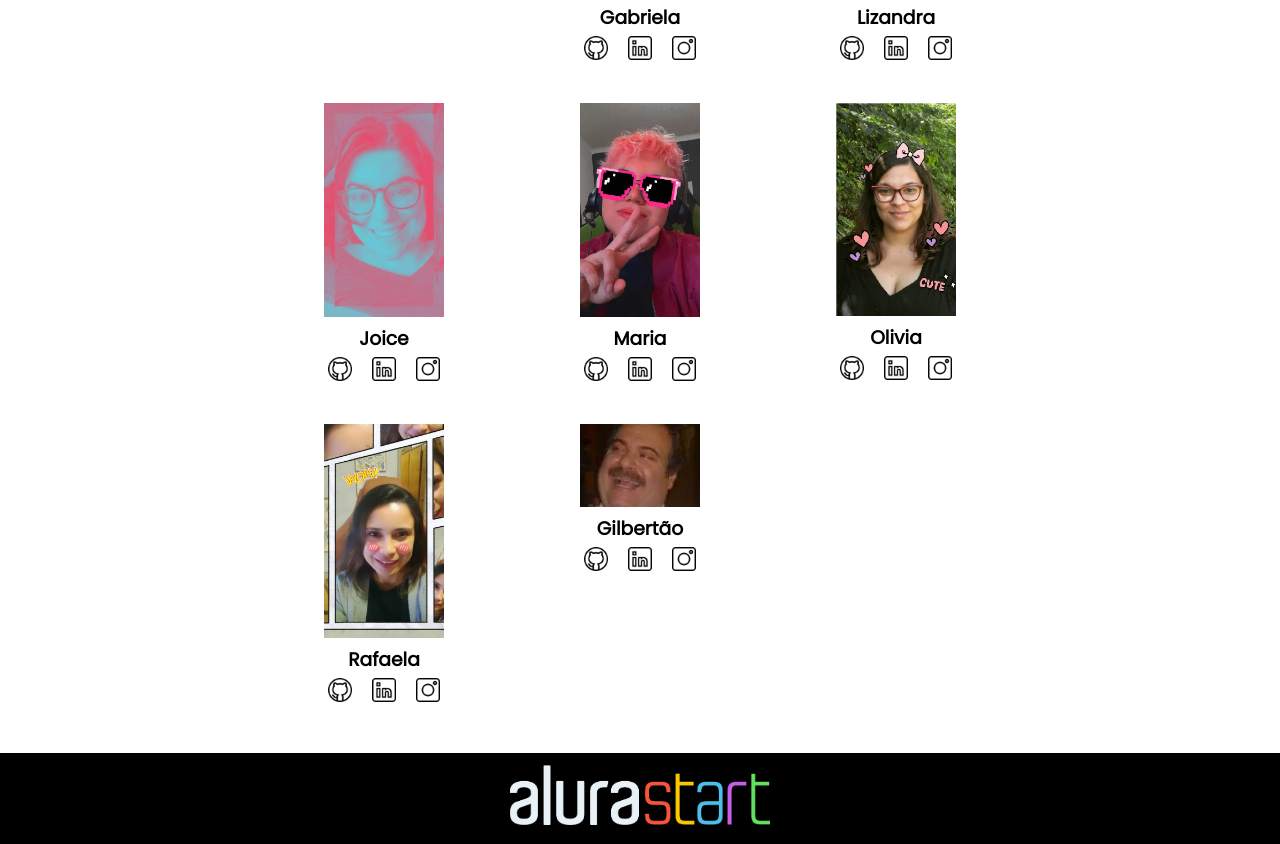
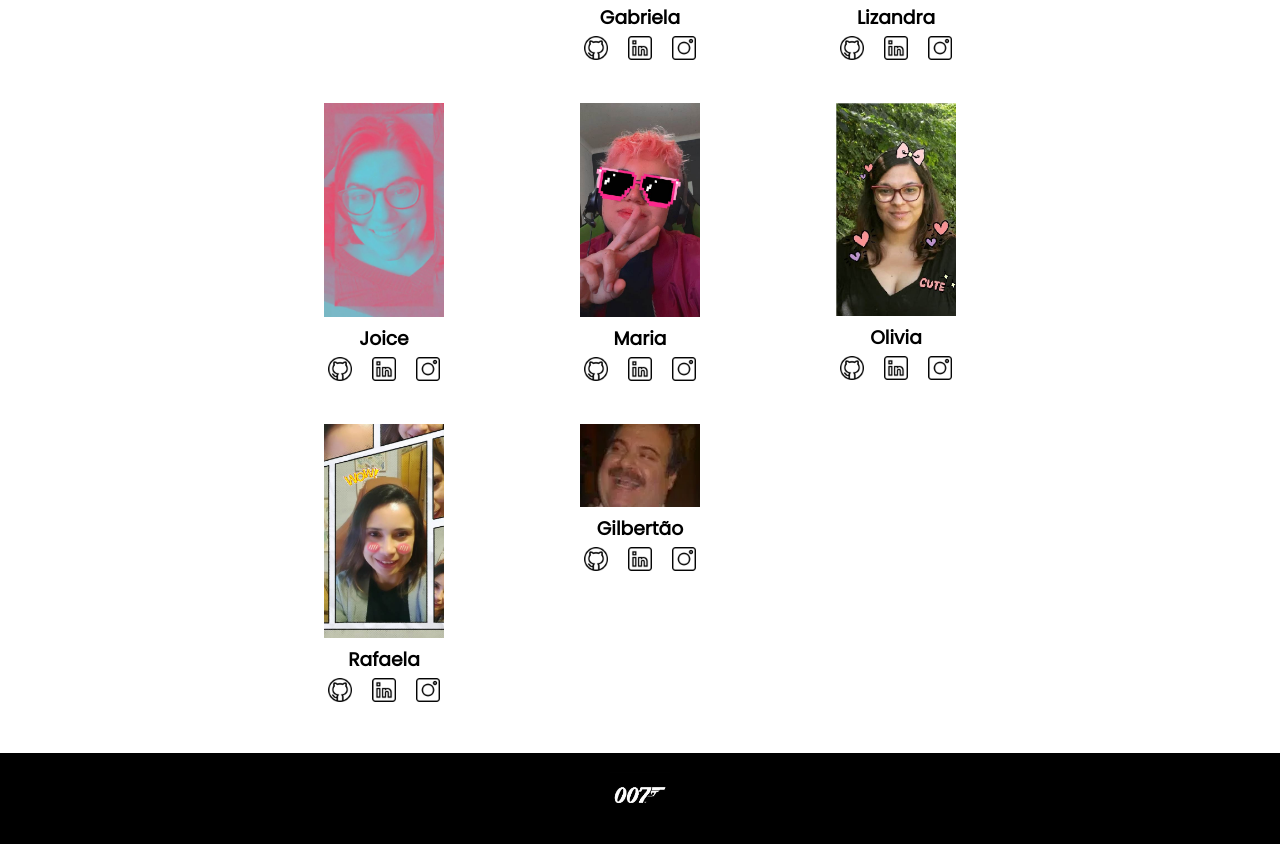
Before and after one commit to douglasweidnerfilho/sitealuraapredizagem, a plain HTML site: page index.html in a window 1280 px wide. Shown: the part 1089-1933 px from the top of the page. Drawn offline with Linux system fonts and the light colour scheme.

Commit message:
Update index.html

```diff
--- a/index.html
+++ b/index.html
@@ -94,7 +94,7 @@
     </div>
     </section>
     <footer class="rodape">
-        <img class="rodape-imagem"src="alurastart logo.png" alt="logo da alura start">
+        <img class="rodape-imagem"src="images.webp" alt="logo da alura start">
     </footer>
 </body>
 </html>
```
